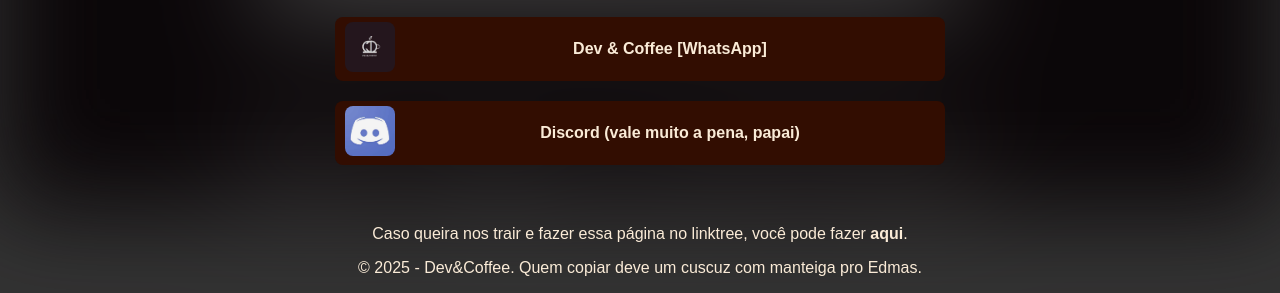
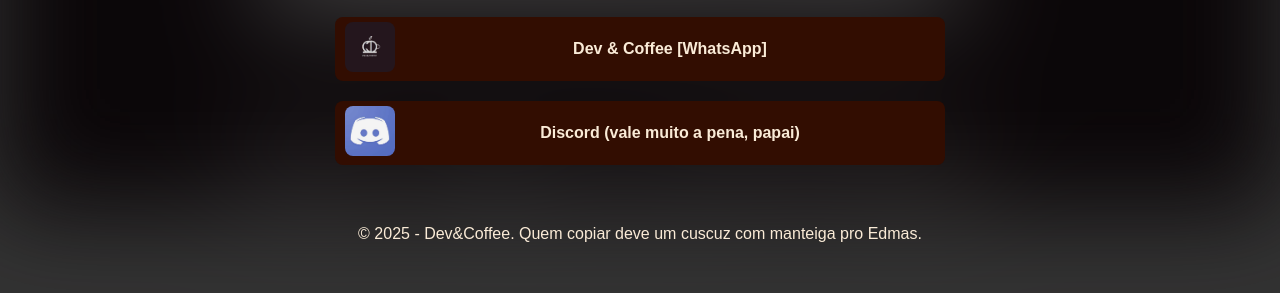
Before and after one commit to TioYureD2/Dev-Coffee, a plain HTML site: page index.html in a window 1280 px wide. Shown: the part 591-884 px from the top of the page. After the commit the page ends 850 px from the top, so only its background shows below. Drawn offline with nearby package versions, Linux system fonts and the light colour scheme.

Commit message:
Update index.html
Removida a referência ao linktree

```diff
--- a/index.html
+++ b/index.html
@@ -120,10 +120,6 @@
 
     </nav>
     <footer>
-        <p>Caso queira nos trair e fazer essa página no linktree, você pode fazer <a
-                href="https://linktr.ee/?utm_source=linktree&utm_medium=profile&utm_campaign=footer_logo_cta&utm_content=devecoffee">aqui</a>.
-        </p>
-
         <p>&copy; 2025 - Dev&Coffee. Quem copiar deve um cuscuz com manteiga pro Edmas.</p>
     </footer>
 </body>
```
